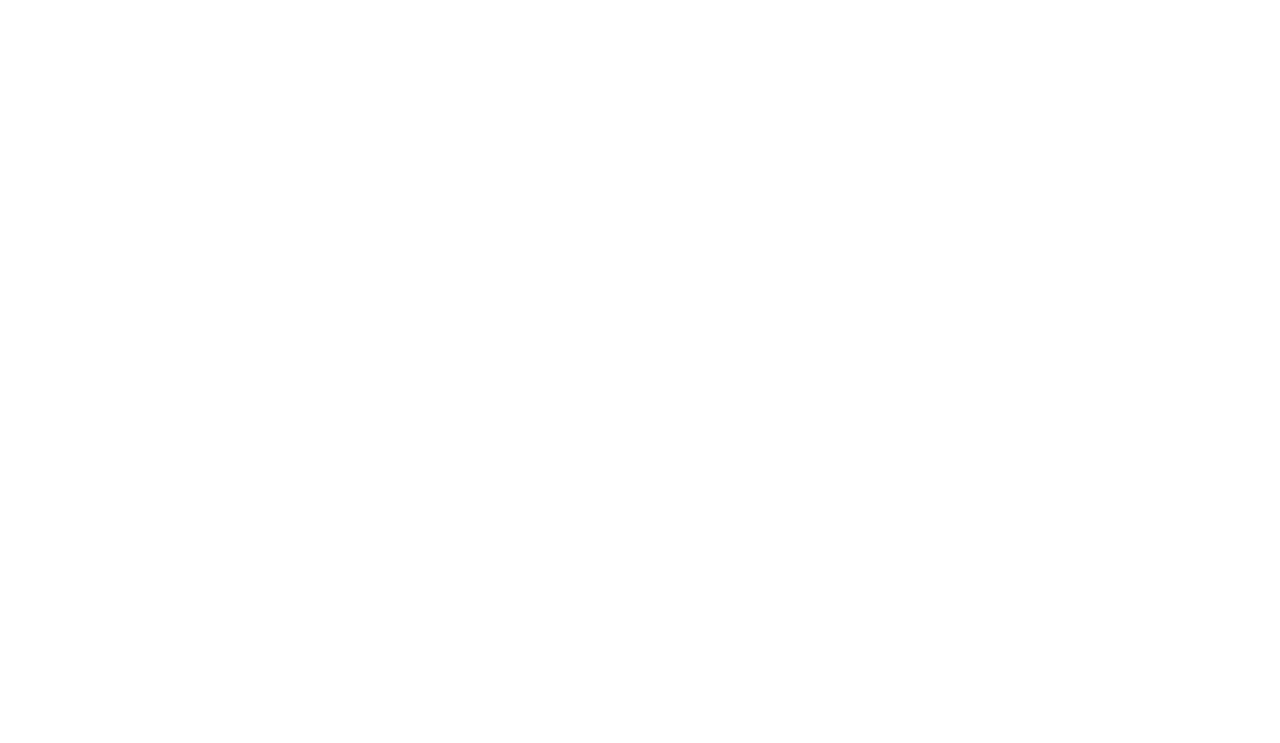
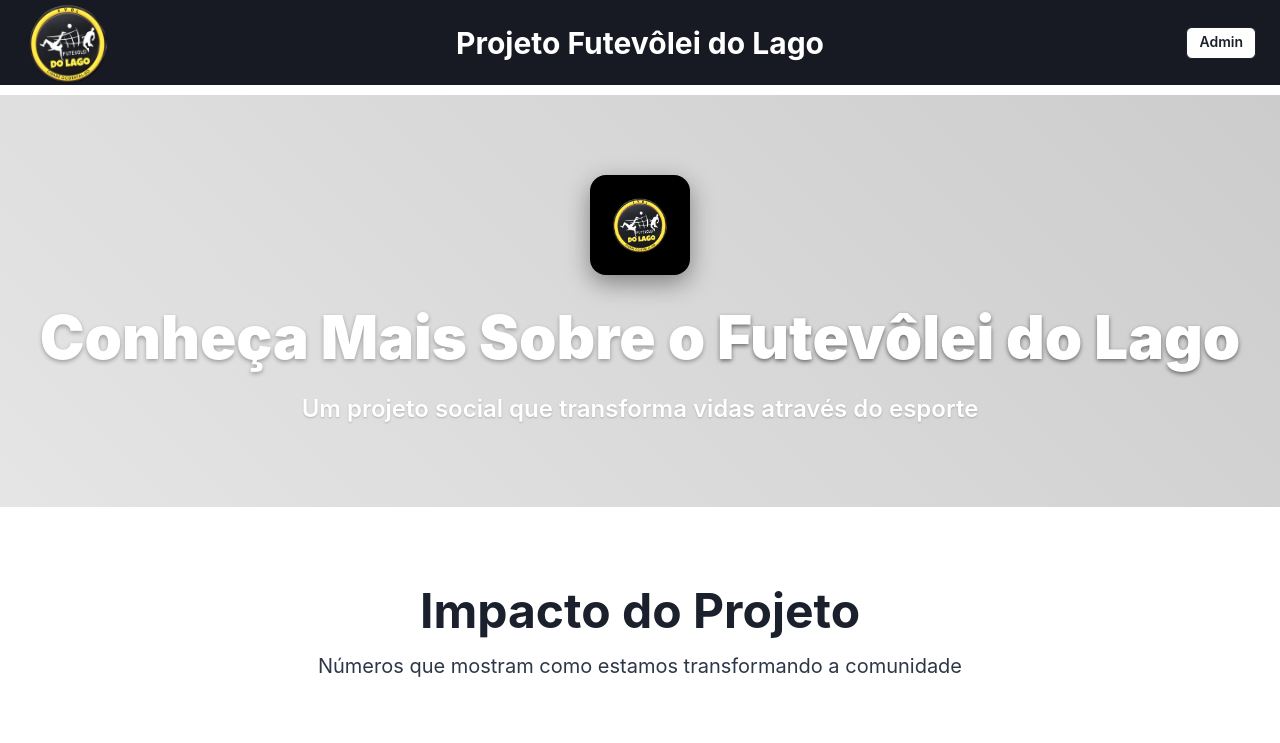
Before and after one commit to Tadeucassis-dev/projetoFutevoleiLago, a React (Vite) app: page /saiba-mais in a window 1280 px wide. Before the commit this address had no page. Shown: the top 743 px of the page. Built offline with nearby package versions, Linux system fonts and the light colour scheme.

Commit message:
adicionando saiba mais

```diff
--- a/src/App.tsx
+++ b/src/App.tsx
@@ -8,6 +8,7 @@
 import AdminDashboard from './pages/AdminDashboard';
 import Login from './pages/Login';
 import Register from './pages/Register';
+import SaibaMais from './pages/SaibaMais';
 import theme from './theme';
 
 function App() {
@@ -18,6 +19,7 @@
           <Routes>
             <Route path="/" element={<Home />} />
             <Route path="/cadastro" element={<Form />} />
+            <Route path="/saiba-mais" element={<SaibaMais />} />
             <Route path="/login" element={<Login />} />
             <Route path="/register" element={<Register />} />
             <Route
--- a/src/components/Header.tsx
+++ b/src/components/Header.tsx
@@ -1,36 +1,62 @@
 import { Box, Flex, Heading, Button, useColorMode, Image } from '@chakra-ui/react';
 import { useAuth } from '../contexts/AuthContext';
+import { useNavigate } from 'react-router-dom';
 
 function Header() {
   const { user, logout } = useAuth();
+  const navigate = useNavigate();
+
+  const handleAdminClick = () => {
+    navigate('/login');
+  };
 
   return (
     <Box
       as="header"
-      bg="blue.400"
-      p="4px"
+      bg="gray.900"
+      p="8px"
       position="fixed"
       top={0}
       left={0}
       right={0}
       zIndex={10}
-      h="68px" // Altura fixa
+      h="85px" // Altura aumentada
      >
       <Flex justify="space-between" align="center" h="100%" >
-        <Flex align="center">
-          <Image src="../../public/logoftv1.png" alt="Logo" boxSize="60px"  />
-          <Heading size="md" color={"white"}>Projeto Futevôlei do lago</Heading>
+        {/* Logo à esquerda */}
+        <Flex align="center" flex="1">
+          <Image src="../../public/logoftv1.png" alt="Logo" boxSize="120px" />
         </Flex>
-        <Flex align="center">
+
+        {/* Nome centralizado */}
+        <Flex justify="center" flex="2">
+          <Heading size="lg" color="white" textAlign="center">
+            Projeto Futevôlei do Lago
+          </Heading>
+        </Flex>
+
+        {/* Botões à direita */}
+        <Flex align="center" justify="flex-end" flex="1">
           {user && (
             <>
-              <Box mr={4}>Bem-vindo, {user.username}</Box>
-              <Button onClick={logout} mr={2} variant="outline" >
+              <Box mr={4} color="white" fontSize="sm">Bem-vindo, {user.email}</Box>
+              <Button onClick={logout} mr={2} variant="outline" size="sm">
                 Sair
               </Button>
             </>
           )}
-
+          {!user && (
+            <Button
+              bgColor="white"
+              variant="outline"
+              colorScheme="white"
+              size="sm"
+              onClick={handleAdminClick}
+              mr={4}
+            >
+              Admin
+            </Button>
+          )}
         </Flex>
       </Flex>
     </Box>
--- a/src/pages/Home.tsx
+++ b/src/pages/Home.tsx
@@ -132,6 +132,10 @@
 
   const handleAdminClick = () => {
     navigate('/login');
+  };
+
+  const handleSaibaMaisClick = () => {
+    navigate('/saiba-mais');
   };
 
   const handleInputChange = (e: React.ChangeEvent<HTMLInputElement | HTMLTextAreaElement>) => {
@@ -280,14 +284,7 @@
           <Heading size="md" color="yellow.600">
             Futevôlei do Lago
           </Heading>
-          <HStack spacing={4}>
-            <Button
-              variant="ghost"
-              colorScheme="yellow"
-              onClick={handleCadastroClick}
-            >
-              Fazer Cadastro
-            </Button>
+          <HStack >
             <Button
               variant="outline"
               colorScheme="yellow"
@@ -354,6 +351,8 @@
                         variant="outline"
                         colorScheme="yellow"
                         leftIcon={<FaPlay />}
+                        onClick={handleSaibaMaisClick}
+                        {...scaleOnHover}
                       >
                         Saiba Mais
                       </Button>
```
